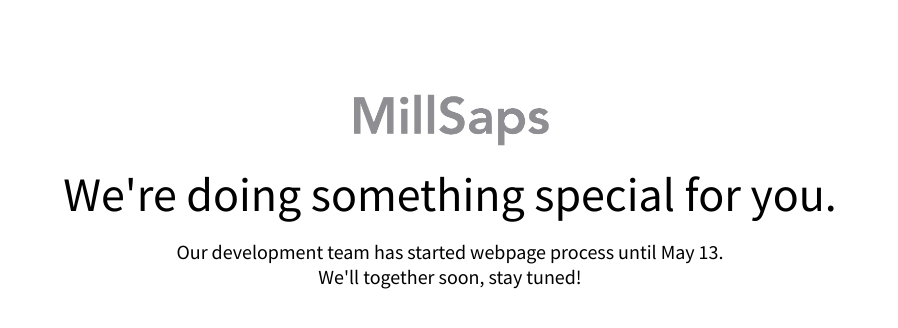
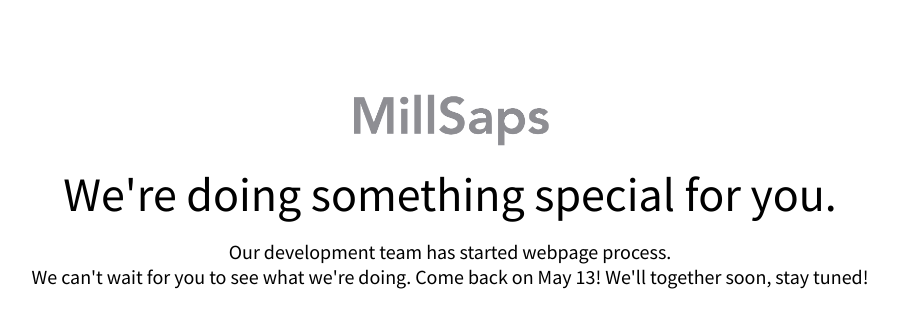
Before and after one commit to MillSaps-LLC/millsaps, a React (Create React App) app: page / in a window 1280 px wide. Shown: the top 328 px of the page, without its empty margins (190-1088 px from the left). Built offline with nearby package versions, Linux system fonts and the light colour scheme.

Commit message:
npm build - main text add

```diff
--- a/src/App.js
+++ b/src/App.js
@@ -9,7 +9,8 @@
     <div className="App">
         <img className='logo' src={text_logo} />
         <p className='header'> We're doing something special for you.</p>
-        <p className='sub'> Our development team has started webpage process until May 13. <br /> We'll together soon, stay tuned!</p>
+        <p className='sub'> Our development team has started webpage process. <br />
+        We can't wait for you to see what we're doing. Come back on May 13! We'll together soon, stay tuned!</p>
     </div>
   );
 }
```
